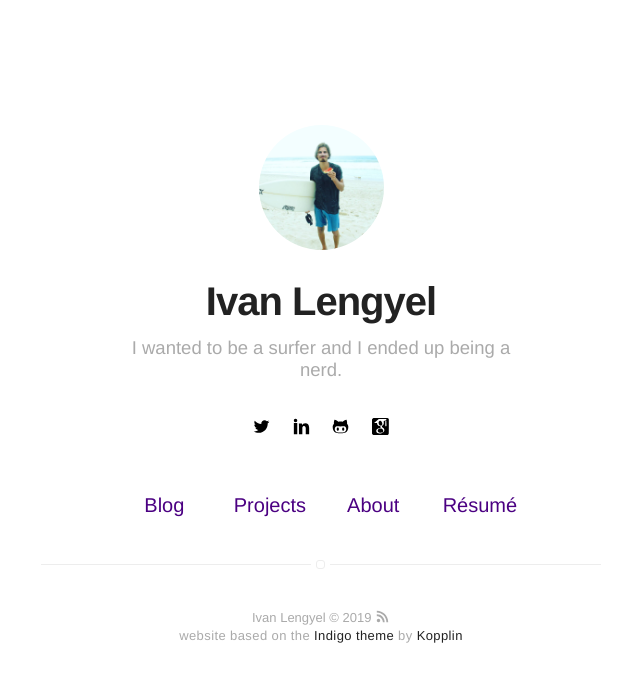
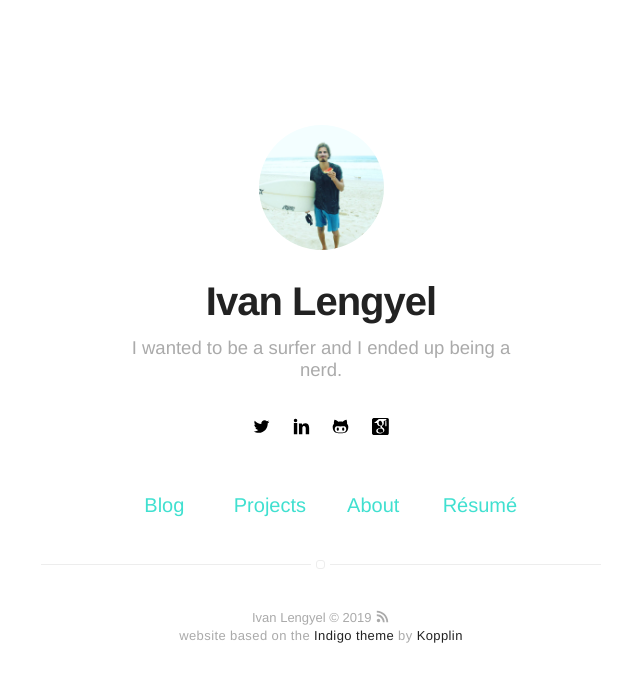
Before and after one commit to ivanlen/ivanlen.github.io, a Jekyll site: the page built from index.html, in a window 1280 px wide. Shown: the top 682 px of the page, without its empty margins (319-959 px from the left). Built offline with Jekyll 4.4.1, drawn with Linux system fonts in a browser that asks for light colours.

Commit message:
custom color codes

```diff
--- a/_sass/base/variables.sass
+++ b/_sass/base/variables.sass
@@ -1,10 +1,12 @@
 $fontSans: "Helvetica Neue", Helvetica, Arial, sans-serif
 $fontMonospace: "Consolas", Liberation Mono, Menlo, Courier, monospace
 
-$alpha: #666
+// $alpha: #666
+$alpha: #227a71
 $beta: #222
 $gama: #aaa
-$delta: #4b0082
+// $delta: #4b0082
+$delta: #40e0d0
 $epsilon: #ededed
 
 $mobile: "only screen and (max-width: 400px)"
```
